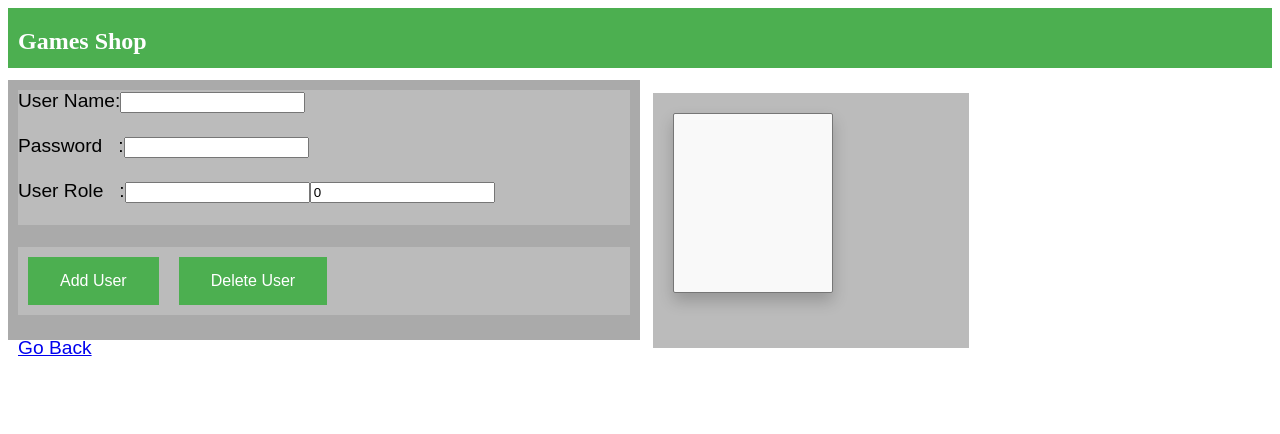
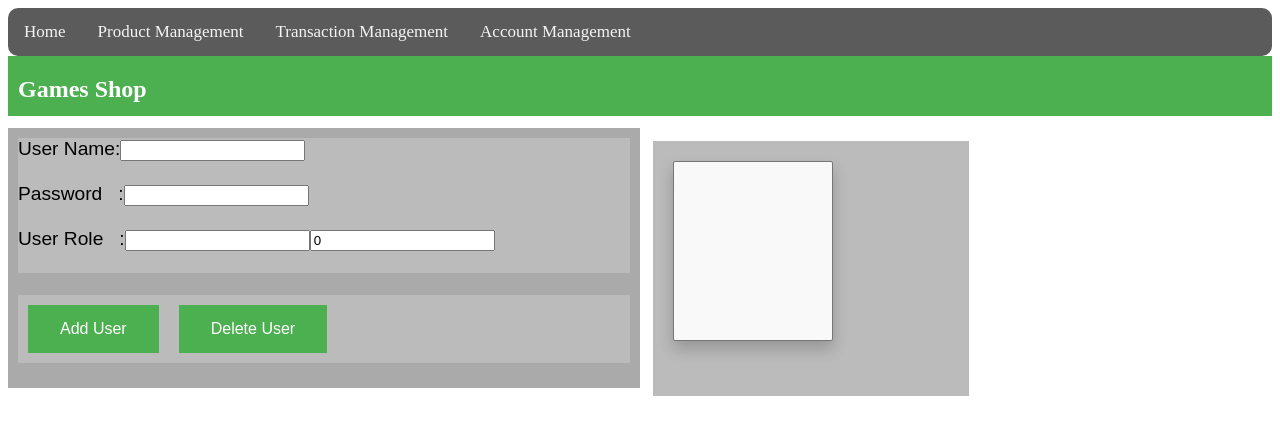
Before and after one commit to TheFloorIs-Java/P2GamesShop, an Angular app: page /account in a window 1280 px wide. Shown: the top 434 px of the page. Built offline with nearby package versions, Linux system fonts and the light colour scheme; no server answers.

Commit message:
added admin home page and navbar

```diff
--- a/src/app/app.module.ts
+++ b/src/app/app.module.ts
@@ -9,6 +9,8 @@ import { TransactionViewComponent } from './components/transaction-view/transact
 import { TransactionListComponent } from './components/transaction-list/transaction-list.component';
 import { LoginComponent } from './pages/login/login.component';
 import { AccountManagementComponent } from './pages/admin/account-management/account-management.component';
+import { TopnavComponent } from './components/topnav/topnav.component';
+import { HomeComponent } from './pages/admin/home/home.component';
 
 @NgModule({
   declarations: [
@@ -17,7 +19,9 @@ import { AccountManagementComponent } from './pages/admin/account-management/acc
     TransactionViewComponent,
     TransactionListComponent,
     LoginComponent,
-    AccountManagementComponent
+    AccountManagementComponent,
+    TopnavComponent,
+    HomeComponent
   ],
   imports: [
     BrowserModule,
--- /dev/null
+++ b/src/app/components/topnav/topnav.component.css
@@ -0,0 +1,43 @@
+.topnav {
+    background-color: #333;
+    overflow: hidden;
+    opacity: 0.8;
+    border-radius: 10px;
+  }
+
+  /* Style the links inside the navigation bar */
+  .topnav a {
+    float: left;
+    color: #f2f2f2;
+    text-align: center;
+    padding: 14px 16px;
+    text-decoration: none;
+    font-size: 17px;
+  }
+  .topnav button {
+    float: left;
+    background-color: #333;
+    color: #f2f2f2;
+    text-align: center;
+    padding: 14px 16px;
+    text-decoration: none;
+    font-size: 17px;
+    border: none;
+  }
+
+  /* Change the color of links on hover */
+  .topnav a:hover {
+    background-color: #ddd;
+    color: black;
+  }
+  .topnav button:hover {
+    background-color: #ddd;
+    color: black;
+    cursor: pointer;
+  }
+
+  /* Add a color to the active/current link */
+  .topnav a.active {
+    background-color: #04AA6D;
+    color: white;
+  }
--- /dev/null
+++ b/src/app/components/topnav/topnav.component.html
@@ -0,0 +1,6 @@
+<div class="topnav">
+    <a [routerLink]="'/admin/home'">Home</a>
+    <a [routerLink]="'/products'">Product Management</a>
+    <a [routerLink]="'/transactions'">Transaction Management</a>
+    <a [routerLink]="'/account'">Account Management</a>
+  </div>
--- /dev/null
+++ b/src/app/components/topnav/topnav.component.ts
@@ -0,0 +1,15 @@
+import { Component, OnInit } from '@angular/core';
+
+@Component({
+  selector: 'app-topnav',
+  templateUrl: './topnav.component.html',
+  styleUrls: ['./topnav.component.css']
+})
+export class TopnavComponent implements OnInit {
+
+  constructor() { }
+
+  ngOnInit(): void {
+  }
+
+}
--- a/src/app/pages/admin/account-management/account-management.component.html
+++ b/src/app/pages/admin/account-management/account-management.component.html
@@ -1,3 +1,4 @@
+<app-topnav></app-topnav>
 <div  >
     <div class = "headercolumn"  style = "vertical-align: middle;">
         <h2 > Games Shop</h2>
@@ -33,7 +34,6 @@
         </div>
         <br>
 
-        <a href="index.html"> Go Back </a>
         <span id="container"></span>
     </div>
 
--- /dev/null
+++ b/src/app/pages/admin/home/home.component.html
@@ -0,0 +1,3 @@
+<app-topnav></app-topnav>
+<br> <br>
+<p>Welcome to the Admin Home page! Use the navigation bar at the top of the page to complete administrator actions.</p>
--- /dev/null
+++ b/src/app/pages/admin/home/home.component.ts
@@ -0,0 +1,15 @@
+import { Component, OnInit } from '@angular/core';
+
+@Component({
+  selector: 'app-home',
+  templateUrl: './home.component.html',
+  styleUrls: ['./home.component.css']
+})
+export class HomeComponent implements OnInit {
+
+  constructor() { }
+
+  ngOnInit(): void {
+  }
+
+}
--- a/src/app/pages/all-transactions/all-transactions.component.html
+++ b/src/app/pages/all-transactions/all-transactions.component.html
@@ -1,3 +1,4 @@
+<app-topnav></app-topnav>
 <button (click)=onViewAllButtonClicked()>View All Transactions</button>
 <div *ngIf="viewAllButtonClicked">
     <h2>All Transactions</h2>
--- a/src/app/pages/login/login.component.html
+++ b/src/app/pages/login/login.component.html
@@ -16,10 +16,10 @@
         <p>Log in</p>
         <!-- a tag that is inline - doesn't generate new lines -->
         <div class="row1"  style="background-color:#bbb;">
-            <label for="userName">User Name:</label>
+            <label for="userName">User Name: </label>
             <input type="text"  [(ngModel)]="userName" ><br><br>
 
-            <label for="password"> Password&nbsp;&nbsp;  :</label>
+            <label for="password"> Password&nbsp;&nbsp;: </label>
             <input type="password"  [(ngModel)]="password"><br><br>
 
         </div>
```
Also changed, not shown: src/app/app-routing.module.ts (+5 -3 lines), src/app/pages/admin/home/home.component.css (added), 2 other files (tests, documents, lock files or other folders).
